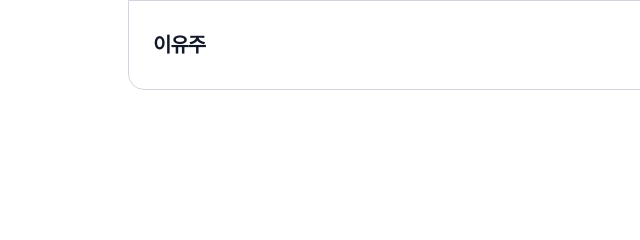
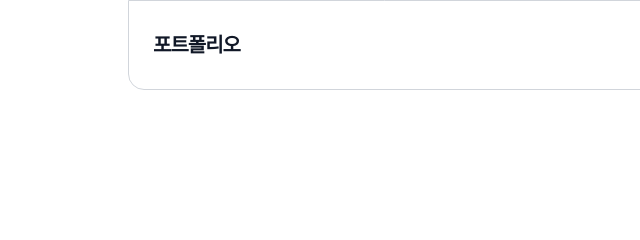
Before and after one commit to yujuyamelong-dev/my-web-profile, a plain HTML site: page index.html in a window 1280 px wide. Shown: the top 240 px of the page, 0-640 px from the left. Drawn offline with nearby package versions, Linux system fonts and the light colour scheme.

Commit message:
네임 수정

```diff
--- a/index.html
+++ b/index.html
@@ -41,7 +41,7 @@
   <div class="sticky top-0 z-50">
     <header class="max-w-5xl mx-auto bg-gray-950 border border-gray-800 rounded-b-2xl">
       <nav class="px-6 py-6 flex items-center justify-between">
-        <div class="text-xl font-bold tracking-tighter">이유주</div>
+        <div class="text-xl font-bold tracking-tighter">포트폴리오</div>
         <div class="flex items-center gap-8">
           <ul class="hidden md:flex gap-10">
             <li><a href="#hero">Home</a></li>
```
